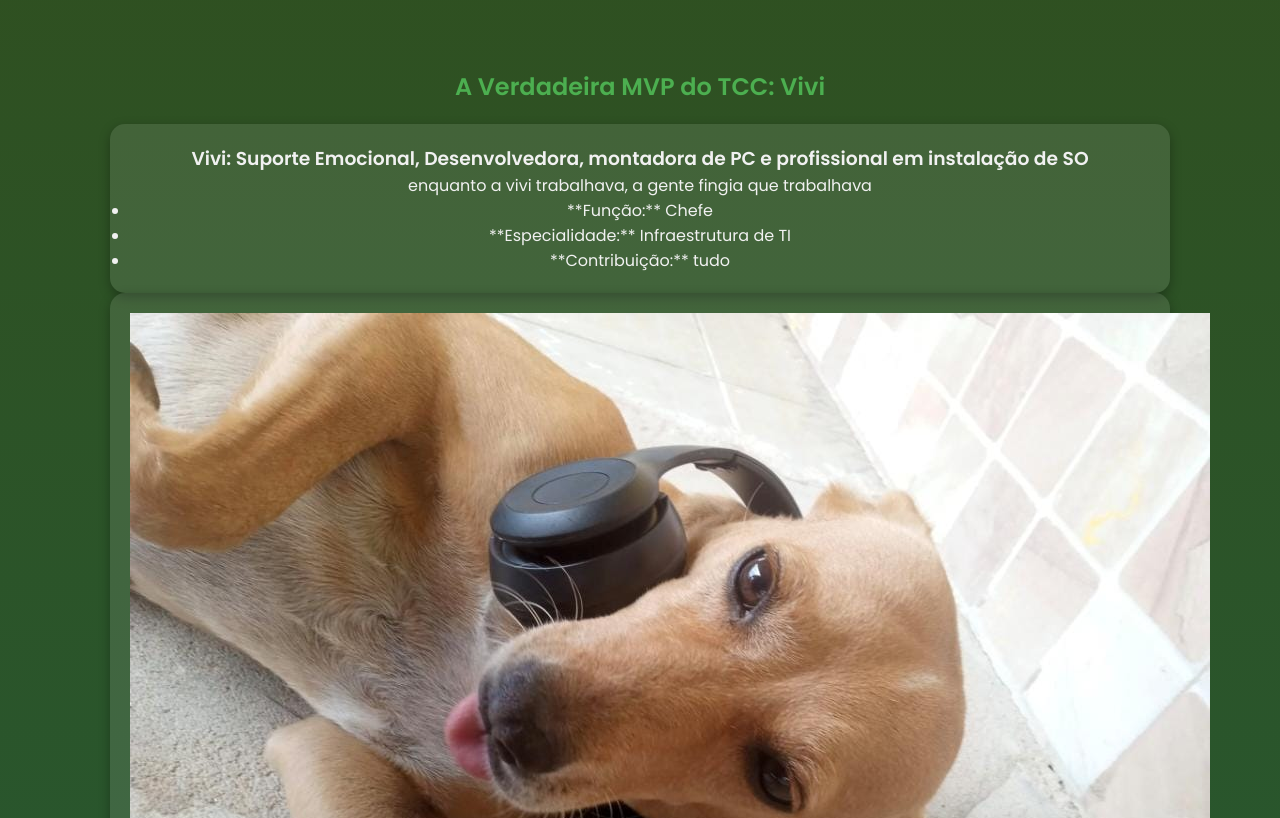
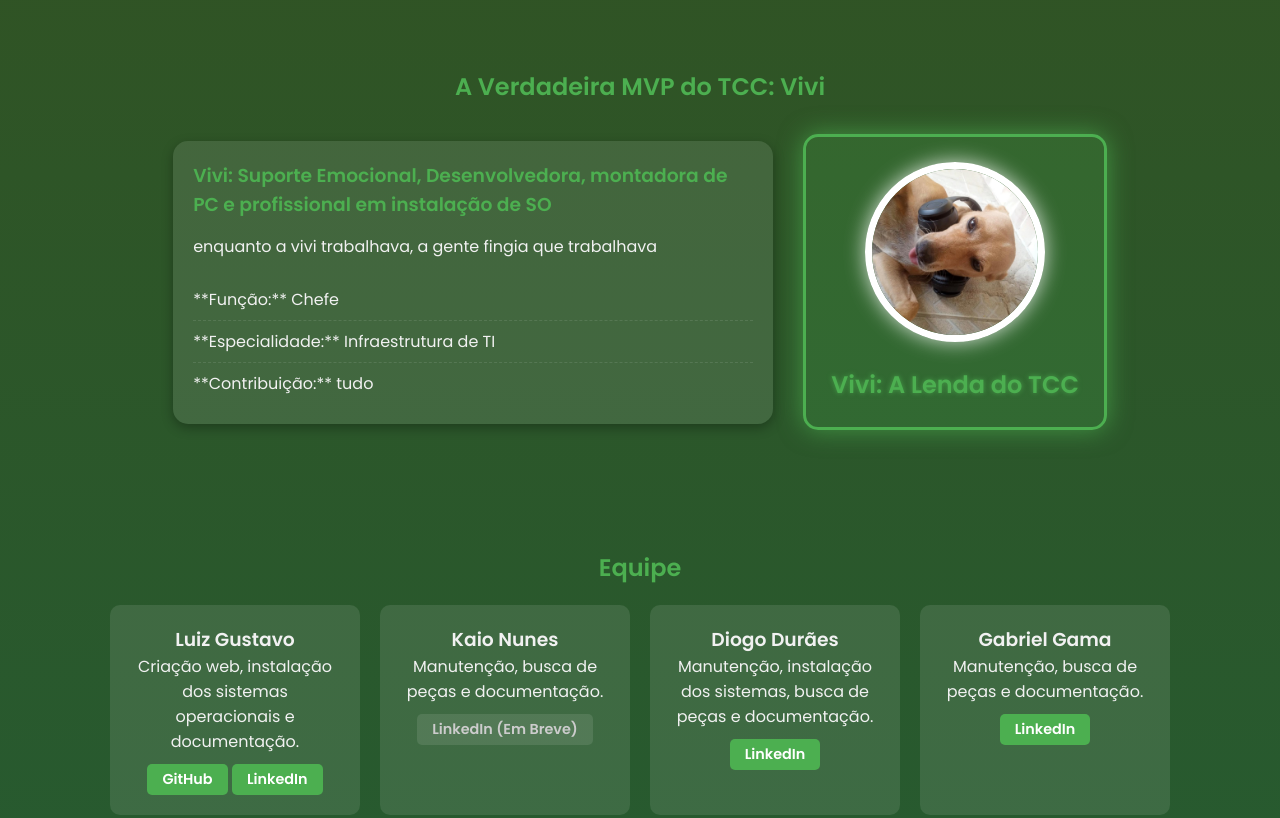
Before and after one commit to 001zk/tcc-estacio-tec-inf, a plain HTML site: page index.html in a window 1280 px wide. Shown: the part 3460-4278 px from the top of the page. Drawn offline with Linux system fonts and the light colour scheme.

Commit message:
pronto amem vivi pequena

```diff
--- a/style.css
+++ b/style.css
@@ -169,43 +169,92 @@ body {
 
 }
 
-/* --- ESTILOS PARA A SEÇÃO PET AJUDANTE (VIVI) --- */
+/* --- ESTILOS PARA A SEÇÃO PET AJUDANTE (VIVI) - PEDESTAL --- */
 
-/* Ajusta o grid para garantir que a foto e o texto fiquem lado a lado */
-.pet-ajudante {
-    grid-template-columns: repeat(auto-fit, minmax(100px, 1fr));
+.pet-mvp-container {
+    display: flex;
+    flex-wrap: wrap;
+    justify-content: center;
     align-items: center;
-    text-align: center;
+    gap: 30px;
+    margin-top: 30px;
 }
 
-/* Estilo para o card que contém a imagem */
-.pet-ajudante .card {
+/* Estilo para o card de informações (texto) */
+.pet-mvp-info {
+    flex: 1;
+    min-width: 300px;
+    max-width: 600px;
+    text-align: left;
+}
+
+.pet-mvp-info h3 {
+    color: #4caf50;
+    margin-bottom: 15px;
+}
+
+.pet-mvp-info ul {
+    list-style: none;
+    padding: 0;
+    margin-top: 20px;
+}
+
+.pet-mvp-info li {
+    padding: 8px 0;
+    font-size: 1rem;
+    border-bottom: 1px dashed rgba(255, 255, 255, 0.1);
+}
+
+.pet-mvp-info li:last-child {
+    border-bottom: none;
+}
+
+/* Estilo para o card da imagem (o pedestal) */
+.pet-mvp-image {
+    position: relative;
     display: flex;
+    flex-direction: column;
     justify-content: center;
     align-items: center;
-    padding: 10px;
-    height: 100%;
+    padding: 25px;
+    background: rgba(76, 175, 80, 0.2);
+    border: 3px solid #4caf50;
+    box-shadow: 0 0 25px rgba(76, 175, 80, 0.7);
 }
 
-/* Estilo para a imagem da Vivi */
-.pet-ajudante .pet-img {
-    width: 50px;
-    height: 50px;
-    border-radius: 50%; /* Torna a imagem redonda */
-    object-fit: cover; /* Garante que a imagem preencha o círculo */
-    border: 5px solid #4caf50; /* Borda de destaque */
-    box-shadow: 0 0 15px rgba(76, 175, 80, 0.5);
+/* Estilo para a imagem da Vivi (AGORA COM 180PX) */
+.pet-mvp-image .pet-img {
+    width: 180px;
+    height: 180px;
+    border-radius: 50%;
+    object-fit: cover;
+    border: 7px solid #fff;
+    box-shadow: 0 0 20px rgba(255, 255, 255, 0.8);
+    margin-bottom: 15px;
 }
 
-/* Estilo da lista de contribuições */
-.pet-ajudante ul {
-    list-style: none;
-    padding: 0;
-    margin-top: 15px;
+/* Estilo para o título abaixo da imagem */
+.pet-mvp-image .pet-title {
+    font-size: 1.5rem;
+    font-weight: 600;
+    color: #4caf50;
+    text-shadow: 0 0 5px rgba(76, 175, 80, 0.8);
+    margin-top: 10px;
 }
-.pet-ajudante li {
-    padding: 5px 0;
-    font-size: 0.95rem;
+
+
+/* RESPONSIVIDADE PARA TELAS MENORES */
+@media (max-width: 768px) {
+    .pet-mvp-container {
+        flex-direction: column;
+    }
+    .pet-mvp-image .pet-img {
+        width: 160px; /* 160px em telas menores */
+        height: 160px;
+    }
+    .pet-mvp-image .pet-title {
+        font-size: 1.2rem;
+    }
 }
 
 .membro:hover {
```
